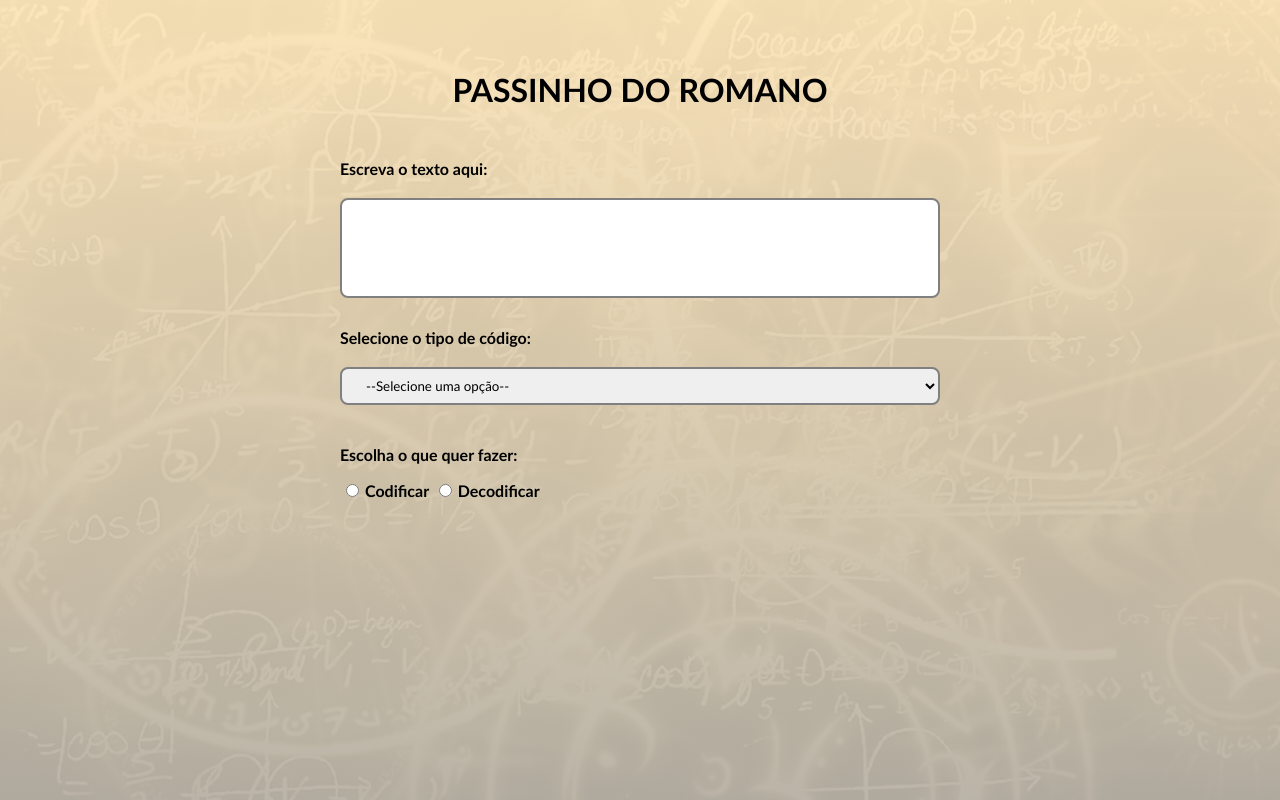
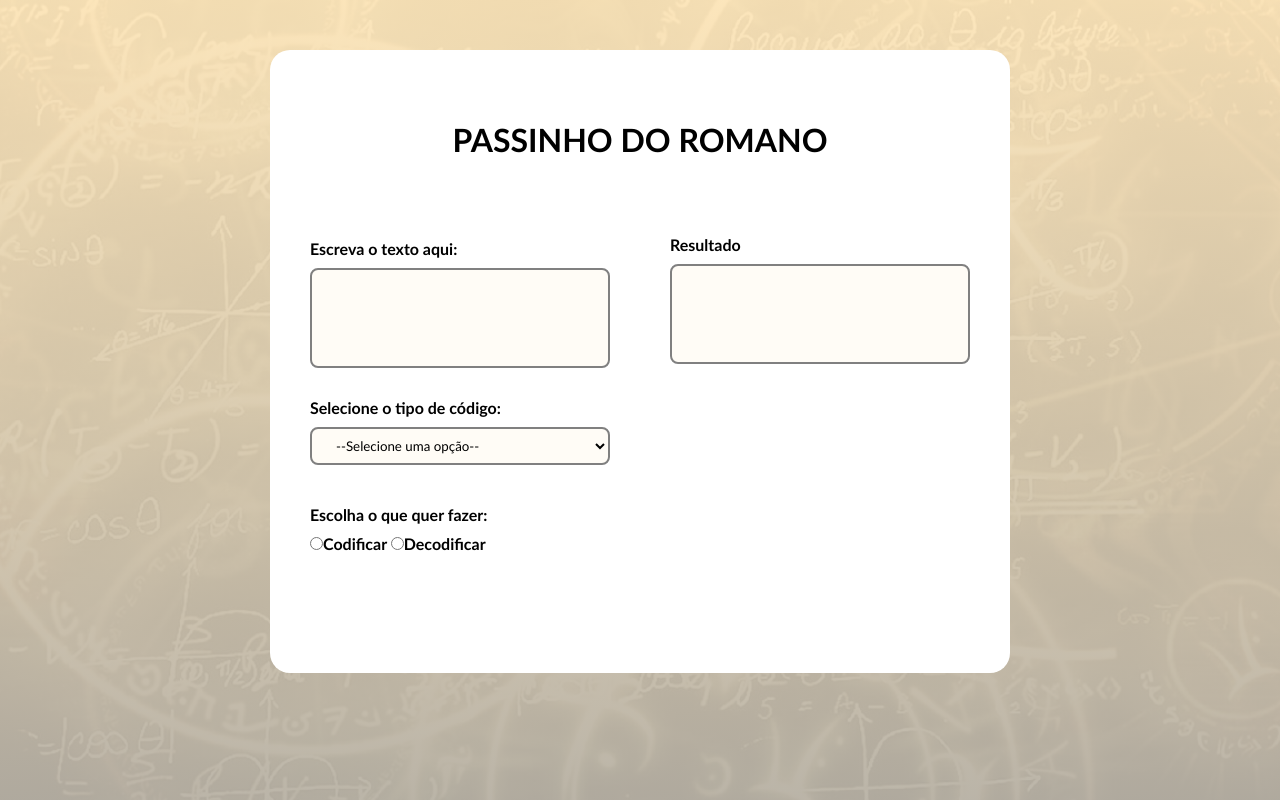
Before and after one commit to nathuchoa/conding_decoding_base64_and_Ceaser, a plain HTML site: page index.html in a window 1280 px wide. Drawn offline with Linux system fonts and the light colour scheme.

Commit message:
Alterações no layout

```diff
--- a/index.html
+++ b/index.html
@@ -12,8 +12,9 @@
 
 <body>
   <main>
-    <section>
-      <h1>Passinho do Romano</h1>
+    <section class="grid-container">
+      <h1 class="titulo">Passinho do Romano</h1>
+
       <form action="" id="form">
 
         <div class="area-texto">
@@ -36,16 +37,17 @@
         <div id="escolhendoSaida">
           <legend>Escolha o que quer fazer:</legend>
           <input type="radio" name="opcao" value="Codificar" id="codificar" class="escolheSaida" required>Codificar
-          <input type="radio" name="opcao" value="c" id="decodificar">Decodificar
+          <input type="radio" name="opcao" value="Decodificar" id="decodificar">Decodificar
         </div>
 
         <div id="envio">
         </div>
-
       </form>
 
-      <div id="resultado">
-
+      <div class="resultado">
+        <h2>Resultado</h2>
+        <div id="resultado">
+        </div>
       </div>
 
 
--- a/style.css
+++ b/style.css
@@ -1,22 +1,24 @@
 /* RESET */
-*{
+* {
   margin: 0;
   padding: 0;
   box-sizing: border-box;
-  font-family: 'Trebuchet MS';
+  font-family: "Trebuchet MS";
 }
 
-
 /* ESTILO DOS TEXTOS */
-h1{
+h1 {
   text-transform: uppercase;
   text-align: center;
   font-size: 2rem;
-  margin-top: 70px;
+  margin-top: 30px;
   margin-bottom: 40px;
 }
 
-h2, label, legend, form{
+h2,
+label,
+legend,
+form {
   font-size: 1rem;
   font-weight: 600;
   margin-top: 10px;
@@ -24,10 +26,13 @@ h2, label, legend, form{
   text-align: left;
 }
 
+h2 {
+  margin-top: 15.5px;
+}
+
 /* ESTILO DO DISPLAY */
 
-
-body{
+body {
   display: flex;
   justify-content: center;
   align-items: center;
@@ -36,75 +41,120 @@ body{
   background-position: center;
   background-repeat: no-repeat;
   background-image: linear-gradient(
-    to top,
-    rgba(184, 178, 166, 0.95),
-    rgba(253, 230, 186, 0.95)
-  ),
-  url(./imagem/bg-passinho.jpeg);
+      to top,
+      rgba(184, 178, 166, 0.95),
+      rgba(253, 230, 186, 0.95)
+    ),
+    url(./imagem/bg-passinho.jpeg);
 }
 
-div{
+section {
+  background-color: #fff;
+  border-radius: 20px;
+  margin-top: 50px;
+}
+
+.grid-container {
+  display: grid;
+  grid-template-columns: 3fr 0.2fr 3fr;
+  grid-template-areas:
+    "titulo titulo titulo"
+    "grade-1 meio grade-2"
+    "botao botao botao";
+  gap: 20px;
+  padding: 40px;
+}
+
+.titulo {
+  grid-area: titulo;
+}
+
+.area-texto,
+.select,
+#incremento,
+#escolhendoSaida {
+  grid-area: grade-1;
+}
+
+.resultado {
+  grid-area: grade-2;
+}
+
+div {
   display: flex;
   flex-direction: column;
   margin-bottom: 20px;
 }
 
-input , select {
+input,
+select,
+#resultado {
   border: 2px solid gray;
   border-radius: 8px;
-  margin-top: 10px;
-  min-width: 25px;
   padding: 8px 20px;
+  background-color: rgba(255, 252, 245, 0.9);
 }
 
-#texto{
-  height: 100px;
-  width: 600px;
+#resultado {
+  min-height: 100px;
 }
 
-#escolhendoSaida{
+#texto {
+  height: 100px;
+  width: 300px;
+}
+
+#escolhendoSaida {
   display: inline;
 }
 
 /* BOTÕES */
-
-#envio{
-  display: flex;
-  align-items: center;
-}
 
 #envio input {
   border: 2px solid rgba(46, 45, 43, 0.8);
   box-shadow: 1px 1px 8px 1px rgba(88, 81, 59, 0.7);
   border-radius: 4px;
   padding: 6px 15px;
-  margin-top: 20px;
   min-width: 200px;
 }
 
-#envio input:hover{
-  background-color:rgba(88, 81, 59, 0.7);
-  color: #fff
+#envio {
+  grid-area: grade-2;
+  margin-top: 30px;
+  justify-content: center;
+  align-items: center;
+}
+
+
+#envio input:hover {
+  background-color: rgba(88, 81, 59, 0.7);
+  color: #fff;
 }
 
 /* RESPONSIVIDADE */
 
-@media(max-width:500px){
-  body{
+@media (max-width: 700px) {
+  section {
+    display: flex;
+    flex-direction: column;
+  }
+}
+
+@media (max-width: 500px) {
+  body {
     max-width: 100vh;
   }
 
-  h1{
+  h1 {
     font-size: 1.5rem;
   }
 
-  form{
+  form {
     margin: 0;
     padding: 0;
   }
 
-  input{
+  input {
     max-width: 250px;
   }
-
 }
```
Also changed, not shown: passinho.js (+8 -0 lines).
